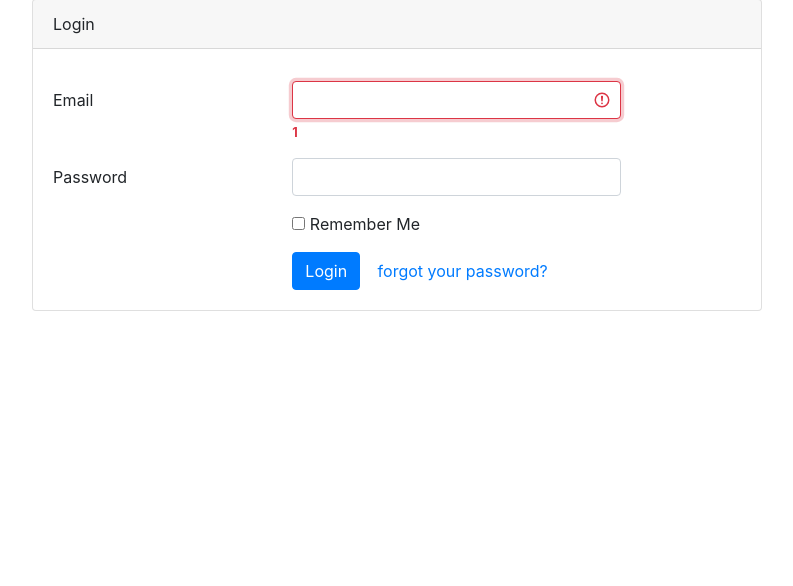
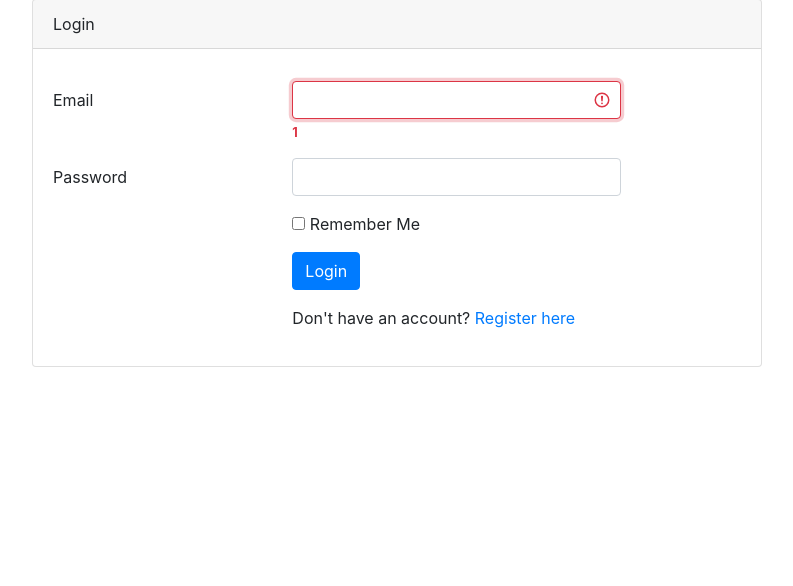
Before and after one commit to youssefhossam29/Q-A-Hub, a PHP site: page /src/pages/auth/login.php?errorEmail=1 in a window 1280 px wide. Shown: the part 127-713 px from the top of the page, without its empty margins (243-1036 px from the left). Run offline with PHP 8.4, Linux system fonts and the light colour scheme; data that the repository does not hold is empty.

Commit message:
modify login, regiter pages

```diff
--- a/src/pages/auth/login.php
+++ b/src/pages/auth/login.php
@@ -57,11 +57,12 @@
                             </div>
                         </div>
 
-
                         <div class="row mb-0">
                             <div class="col-md-8 offset-md-4">
                                 <input type="submit" class="btn btn-primary" value="Login">
-                                <a class="btn btn-link">forgot your password?</a>
+                            </div>
+                            <div class="col-md-8 offset-md-4 mt-3">
+                                <p>Don't have an account? <a href="register.php">Register here</a></p>
                             </div>
                         </div>
                     </form>
--- a/src/pages/auth/register.php
+++ b/src/pages/auth/register.php
@@ -102,6 +102,9 @@
                             <div class="col-md-8 offset-md-4">
                                 <input type="submit" class="btn btn-primary" value="Register">
                             </div>
+                            <div class="col-md-8 offset-md-4 mt-3">
+                                <p>Already have an account? <a href="login.php">Login here</a></p>
+                            </div>
                         </div>
                     </form>
                 </div>
```
